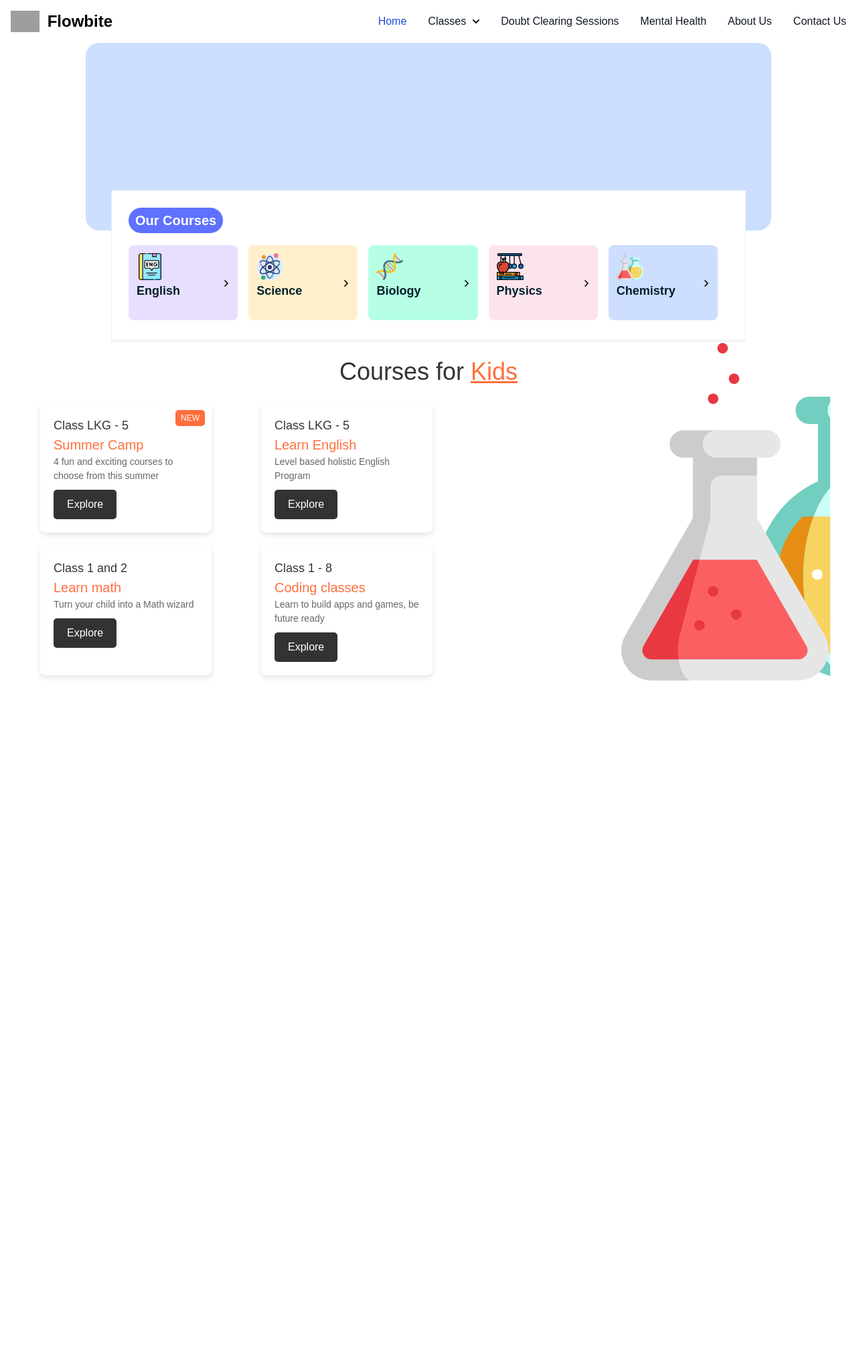
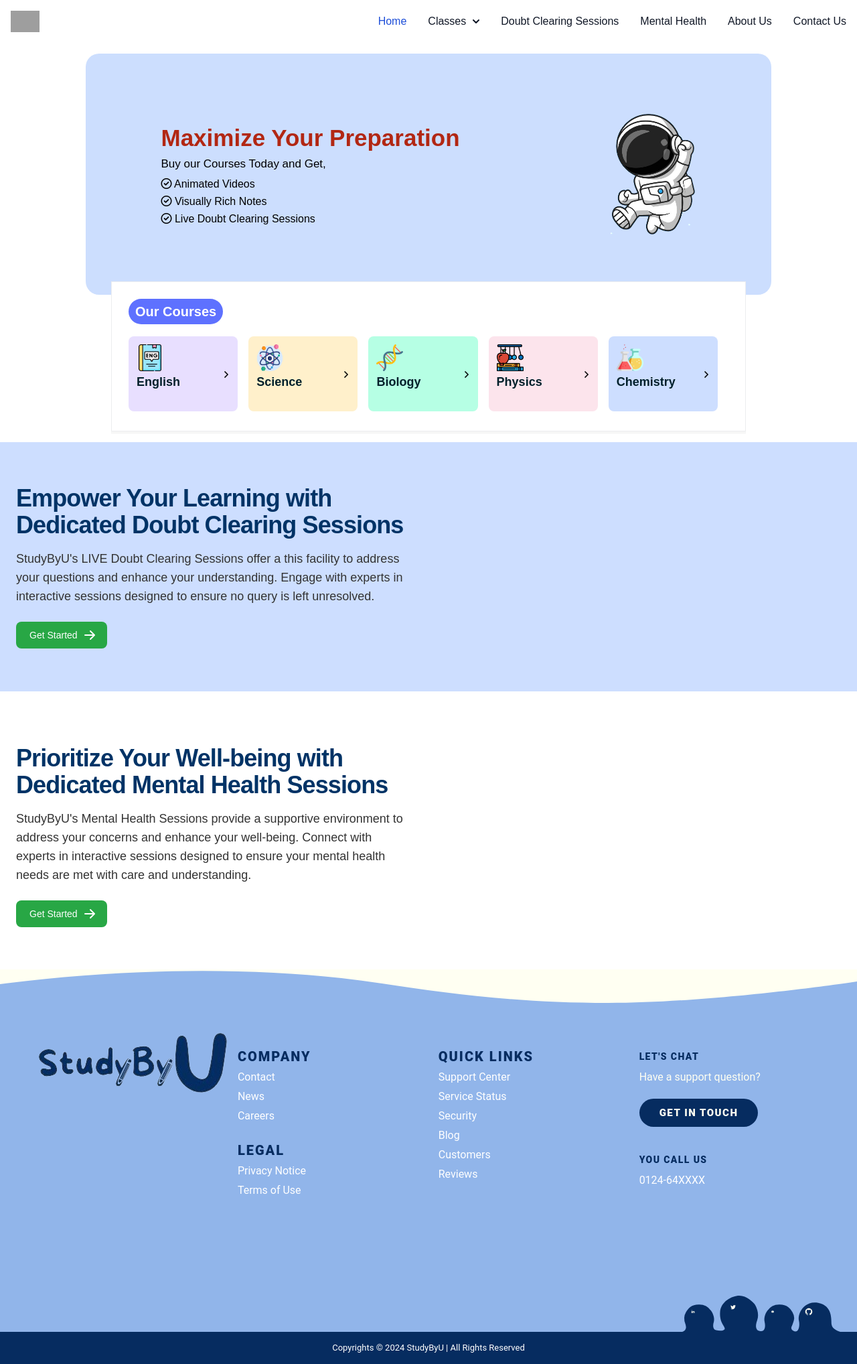
Before and after one commit to AakashMahajan25/StudyByU-MAIN-, a PHP site: page /subjects.php in a window 1280 px wide. Shown: the whole page at 67% size. Before the commit the page ends 1016 px from the top, so only its background shows below. Run offline with PHP 8.4, Linux system fonts and the light colour scheme; some libraries are stand-ins or nearby versions; grey boxes are pictures that could not be loaded.

Commit message:
Subjects Pages Done

```diff
--- /dev/null
+++ b/css/subjects.css
@@ -0,0 +1,210 @@
+body {
+    font-family: "Poppins", sans-serif;
+}
+.subjects {
+    margin: auto;
+    margin-top: -20px;
+    /* background-color: #efeeec; */
+    background-color: white;
+    border: 1px solid #ecedef;
+    padding: 25px 25px;
+    width:fit-content;
+    box-shadow: 0 3.56158px 0 #f6f6f6;
+    z-index: 200;
+}
+.subjects-heading {
+    color: white;
+    background-color: #5e71ff;
+    border-radius: 20px;
+    padding: 4px 10px;
+    margin-bottom: 18px;
+    font-size: 20px;
+    font-weight: 600;
+    width: fit-content;
+}
+.subjects-container {
+    display: flex;
+    justify-content: space-around;
+    width: 70vw;
+    cursor: pointer;
+    font-weight: 500;
+    font-size: 14px;
+    overflow-x: auto;
+    white-space: nowrap;
+}
+.subject-element {
+    border-radius: 8px;
+    padding: 12px;
+    padding-bottom: 30px;
+    margin-bottom: 4px;
+    margin-right: 16px;
+    width: 164px;
+    color: #01202b;
+    display: inline-block;
+}
+.subject-element-content {
+    display: flex;
+    justify-content: space-between;
+}
+.subject-logo img {
+    height: auto;
+    width: 40px;
+}
+.subject-heading {
+    margin-top: 3px;
+    font-weight: 600;
+    font-size: 18px;
+}
+.subject-link-logo img {
+    width: 10px;
+    height: auto;
+}
+.subject-1 {
+    background-color: #e8dfff;
+}
+.subject-2 {
+    background-color: rgb(255, 240, 203);
+}
+.subject-3 {
+    background-color: rgb(182, 255, 228);
+}
+.subject-4 {
+    background-color: rgb(252, 228, 236);
+}
+.subject-5 {
+    background-color: rgb(205, 222, 255);
+}
+.hero {
+    display: flex;
+    justify-content: center;
+}
+
+.hero-banner {
+    height: 45vh;
+    width: 80vw;
+    border-radius: 20px;
+    background-color: #ccdefe;
+    z-index: -1;
+    display: flex;
+    justify-content: space-around;
+    align-items: center;
+}
+
+.hero-banner img {
+    height: auto;
+    width: 10vw;
+}
+
+.hero-banner-content-heading {
+    color: #b22713;
+    font-size: 35px;
+    font-weight: 800;
+}
+
+.hero-banner-content-text {
+    font-size: 17px;
+    font-weight: 500;
+    margin-bottom: 5px;
+}
+
+.hero-banner-content-list {
+    margin-bottom: 2px;
+}
+
+/* Four Element Container CSS Below */
+.four-element-container {
+max-width: 1200px;
+margin: 0 auto;
+padding: 20px;
+text-align: center;
+position: relative; /* Added to position the background image */
+overflow: hidden; /* Added to ensure the background image doesn't affect the four-element-container's size */
+}
+
+.four-element-container::before {
+content: "";
+position: absolute;
+top: 0;
+right: -200px; /* Adjust this value to position the image as desired */
+width: 40vw;
+height: 100%;
+background: url('assets/4-element-image.webp') no-repeat center center;
+background-size: cover;
+z-index: -1; /* Ensures the image is behind other content */
+/* margin-left: -50px; */
+}
+
+h1 {
+font-size: 36px;
+color: #333;
+}
+
+.highlight {
+color: #ff6f3d;
+text-decoration: underline;
+}
+
+.courses {
+display: grid;
+grid-template-columns: repeat(2, 1fr);
+gap: 20px;
+margin-top: 20px;
+width: 50vw;
+}
+
+.course-card {
+background-color: #fff;
+border-radius: 8px;
+box-shadow: 0 4px 8px rgba(0,0,0,0.1);
+padding: 20px;
+text-align: left;
+position: relative;
+width: 20vw;
+}
+
+.course-card h2 {
+font-size: 18px;
+color: #333;
+}
+
+.course-card h3 {
+font-size: 20px;
+color: #ff6f3d;
+}
+
+.course-card p {
+font-size: 14px;
+color: #666;
+}
+
+.course-card button {
+background-color: #333;
+color: #fff;
+border: none;
+padding: 10px 20px;
+border-radius: 5px;
+cursor: pointer;
+margin-top: 10px;
+}
+
+.course-card button:hover {
+background-color: #555;
+}
+
+.new::before {
+content: "NEW";
+color: #fff;
+background-color: #ff6f3d;
+padding: 3px 8px;
+border-radius: 5px;
+font-size: 12px;
+position: absolute;
+top: 10px;
+right: 10px;
+}
+
+.bg-four-element-container {
+/* z-index: 100; */
+width: 30vw;
+background-image: url(assets/biology.png);
+}
--- a/secondary-navbar.html
+++ b/secondary-navbar.html
@@ -9,7 +9,7 @@
 <body>
 
 
-<nav class="bg-white border-gray-200 dark:bg-gray-900 dark:border-gray-700">
+<nav class="bg-white border-gray-200 dark:bg-gray-900 dark:border-gray-700 mb-4">
     <div class="max-w-screen-xl flex flex-wrap items-center justify-between mx-auto p-4">
       <a href="#" class="flex items-center space-x-3 rtl:space-x-reverse">
           <img src="https://flowbite.com/docs/images/logo.svg" class="h-8" alt="Flowbite Logo" />
--- a/subjects.php
+++ b/subjects.php
@@ -2,206 +2,38 @@
 session_start();
 include('./secondary-navbar.html');
 ?>
-
 <!DOCTYPE html>
 <html lang="en">
 <head>
     <meta charset="UTF-8">
     <meta name="viewport" content="width=device-width, initial-scale=1.0">
     <title>Document</title>
+    <link rel="stylesheet" href="css/subjects.css">
+    <link rel="stylesheet" href="https://cdnjs.cloudflare.com/ajax/libs/font-awesome/6.0.0-beta3/css/all.min.css">
+    <script defer src="https://cdn.tailwindcss.com"></script>
 </head>
-<style>
-    body {
-        font-family: "Poppins", sans-serif;
-    }
-    .subjects {
-        margin: auto;
-        margin-top: -60px;
-        /* background-color: #efeeec; */
-        background-color: white;
-        border: 1px solid #ecedef;
-        padding: 25px 25px;
-        width:fit-content;
-        box-shadow: 0 3.56158px 0 #f6f6f6;
-        z-index: 200;
-    }
-    .subjects-heading {
-        color: white;
-        background-color: #5e71ff;
-        border-radius: 20px;
-        padding: 4px 10px;
-        margin-bottom: 18px;
-        font-size: 20px;
-        font-weight: 600;
-        width: fit-content;
-    }
-    .subjects-container {
-        display: flex;
-        justify-content: space-around;
-        width: 70vw;
-        cursor: pointer;
-        font-weight: 500;
-        font-size: 14px;
-        overflow-x: auto;
-        white-space: nowrap;
-    }
-    .subject-element {
-        border-radius: 8px;
-        padding: 12px;
-        padding-bottom: 30px;
-        margin-bottom: 4px;
-        margin-right: 16px;
-        width: 164px;
-        color: #01202b;
-        display: inline-block;
-    }
-    .subject-element-content {
-        display: flex;
-        justify-content: space-between;
-    }
-    .subject-logo img {
-        height: auto;
-        width: 40px;
-    }
-    .subject-heading {
-        margin-top: 3px;
-        font-weight: 600;
-        font-size: 18px;
-    }
-    .subject-link-logo img {
-        width: 10px;
-        height: auto;
-    }
-    .subject-1 {
-        background-color: #e8dfff;
-    }
-    .subject-2 {
-        background-color: rgb(255, 240, 203);
-    }
-    .subject-3 {
-        background-color: rgb(182, 255, 228);
-    }
-    .subject-4 {
-        background-color: rgb(252, 228, 236);
-    }
-    .subject-5 {
-        background-color: rgb(205, 222, 255);
-    }
-    .hero {
-        display: flex;
-        justify-content: center;
-        margin-top
-    }
-    .hero-banner {
-        height: 35vh;
-        width: 80vw;
-        border-radius: 20px;
-        background-color: #ccdefe;
-        z-index: -1;
-    }
 
-    /* Four Element Container CSS Below */
-    .four-element-container {
-    max-width: 1200px;
-    margin: 0 auto;
-    padding: 20px;
-    text-align: center;
-    position: relative; /* Added to position the background image */
-    overflow: hidden; /* Added to ensure the background image doesn't affect the four-element-container's size */
-}
-
-.four-element-container::before {
-    content: "";
-    position: absolute;
-    top: 0;
-    right: -200px; /* Adjust this value to position the image as desired */
-    width: 40vw;
-    height: 100%;
-    background: url('assets/chemistry.png') no-repeat ;
-    /* background-size: cover; */
-    z-index: -1; /* Ensures the image is behind other content */
-    /* margin-left: -50px; */
-}
-
-h1 {
-    font-size: 36px;
-    color: #333;
-}
-
-.highlight {
-    color: #ff6f3d;
-    text-decoration: underline;
-}
-
-.courses {
-    display: grid;
-    grid-template-columns: repeat(2, 1fr);
-    gap: 20px;
-    margin-top: 20px;
-    width: 50vw;
-}
-
-.course-card {
-    background-color: #fff;
-    border-radius: 8px;
-    box-shadow: 0 4px 8px rgba(0,0,0,0.1);
-    padding: 20px;
-    text-align: left;
-    position: relative;
-    width: 20vw;
-}
-
-.course-card h2 {
-    font-size: 18px;
-    color: #333;
-}
-
-.course-card h3 {
-    font-size: 20px;
-    color: #ff6f3d;
-}
-
-.course-card p {
-    font-size: 14px;
-    color: #666;
-}
-
-.course-card button {
-    background-color: #333;
-    color: #fff;
-    border: none;
-    padding: 10px 20px;
-    border-radius: 5px;
-    cursor: pointer;
-    margin-top: 10px;
-}
-
-.course-card button:hover {
-    background-color: #555;
-}
-
-.new::before {
-    content: "NEW";
-    color: #fff;
-    background-color: #ff6f3d;
-    padding: 3px 8px;
-    border-radius: 5px;
-    font-size: 12px;
-    position: absolute;
-    top: 10px;
-    right: 10px;
-}
-
-.bg-four-element-container {
-    /* z-index: 100; */
-    width: 30vw;
-    background-image: url(assets/biology.png);
-}
-
-</style>
 <body>
     <div class="hero">
         <div class="hero-banner">
+            <div class="hero-banner-content">
+                <div class="hero-banner-content-heading">
+                    Maximize Your Preparation
+                </div>
+                <div class="hero-banner-content-text">
+                    Buy our Courses Today and Get,
+                </div>
+                <div class="hero-banner-content-list">
+                    <i class="fa-regular fa-circle-check"></i> Animated Videos
+                </div>
+                <div class="hero-banner-content-list">
+                    <i class="fa-regular fa-circle-check"></i> Visually Rich Notes
+                </div>
+                <div class="hero-banner-content-list">
+                    <i class="fa-regular fa-circle-check"></i> Live Doubt Clearing Sessions
+                </div>
+            </div>
+            <div class="hero-banner-image"><img src="assets/banner-astronaut.png" alt=""></div>
         </div>
     </div>
     <div class="subjects">
@@ -246,7 +78,7 @@ h1 {
         </div>
     </div>
 
-    <div class="four-element-container">
+    <!-- <div class="four-element-container">
         <h1>Courses for <span class="highlight">Kids</span></h1>
         <div class="component">
             <div class="courses">
@@ -276,7 +108,39 @@ h1 {
                 </div>
             </div>
             <div class="bg-four-element-container"></div>
-        </div>
+        </div> -->
+
+        <section class="bg-[#cddeff]">
+            <div class="gap-8 items-center py-8 px-4 mx-auto max-w-screen-xl xl:gap-16 md:grid md:grid-cols-2 sm:py-16 lg:px-6 my-4">
+                <div class="mt-4 md:mt-0">
+                    <h2 class="mb-4 text-4xl tracking-tight font-extrabold text-[#003366]">Empower Your Learning with Dedicated Doubt Clearing Sessions</h2>
+                    <p class="mb-6 font-light text-[#333333] md:text-lg">StudyByU's LIVE Doubt Clearing Sessions offer a this facility to address your questions and enhance your understanding. Engage with experts in interactive sessions designed to ensure no query is left unresolved.</p>
+                    <a href="#" class="inline-flex items-center text-white bg-[#28a745] hover:bg-primary-800 focus:ring-4 focus:ring-primary-300 font-medium rounded-lg text-sm px-5 py-2.5 text-center dark:focus:ring-primary-900">
+                        Get Started
+                        <svg class="ml-2 -mr-1 w-5 h-5" fill="currentColor" viewBox="0 0 20 20" xmlns="http://www.w3.org/2000/svg"><path fill-rule="evenodd" d="M10.293 3.293a1 1 0 011.414 0l6 6a1 1 0 010 1.414l-6 6a1 1 0 01-1.414-1.414L14.586 11H3a1 1 0 110-2h11.586l-4.293-4.293a1 1 0 010-1.414z" clip-rule="evenodd"></path></svg>
+                    </a>
+                </div>
+                <img class="w-1/2 hidden dark:block mx-auto" src="assets/teacher.png" alt="dashboard image">
+            </div>
+        </section>
+
+        <section class="">
+            <div class="gap-8 items-center py-8 px-4 mx-auto max-w-screen-xl xl:gap-16 md:grid md:grid-cols-2 sm:py-16 lg:px-6">
+                <img class="w-2/3 hidden dark:block mx-auto" src="assets/mental-health.png" alt="dashboard image">
+                <div class="mt-4 md:mt-0">
+                    <h2 class="mb-4 text-4xl tracking-tight font-extrabold text-[#003366]">Prioritize Your Well-being with Dedicated Mental Health Sessions</h2>
+                    <p class="mb-6 font-light text-[#333333] md:text-lg">StudyByU's Mental Health Sessions provide a supportive environment to address your concerns and enhance your well-being. Connect with experts in interactive sessions designed to ensure your mental health needs are met with care and understanding.
+                    </p>
+                    <a href="#" class="inline-flex items-center text-white bg-[#28a745] hover:bg-primary-800 focus:ring-4 focus:ring-primary-300 font-medium rounded-lg text-sm px-5 py-2.5 text-center dark:focus:ring-primary-900">
+                        Get Started
+                        <svg class="ml-2 -mr-1 w-5 h-5" fill="currentColor" viewBox="0 0 20 20" xmlns="http://www.w3.org/2000/svg"><path fill-rule="evenodd" d="M10.293 3.293a1 1 0 011.414 0l6 6a1 1 0 010 1.414l-6 6a1 1 0 01-1.414-1.414L14.586 11H3a1 1 0 110-2h11.586l-4.293-4.293a1 1 0 010-1.414z" clip-rule="evenodd"></path></svg>
+                    </a>
+                </div>
+            </div>
+        </section>
+
+
 
 </body>
 </html>
+<?php include('./footer.html');?>
```
Also changed, not shown: css/two-banners.css (added, +29 -0 lines), two-banner.html (added, +24 -0 lines), assets/4-element-image.webp (added), assets/banner-astronaut.png (added), assets/mental-health.png (added), assets/teacher.png (added).
